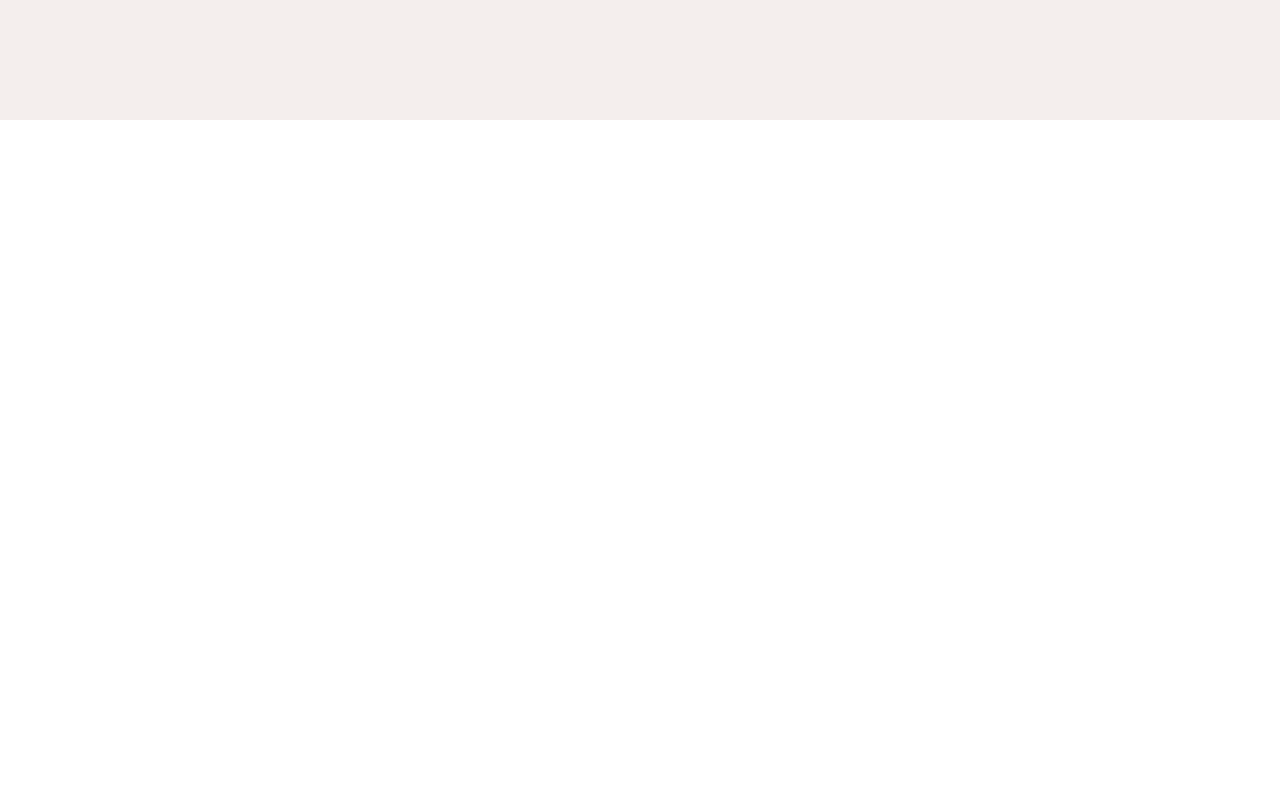
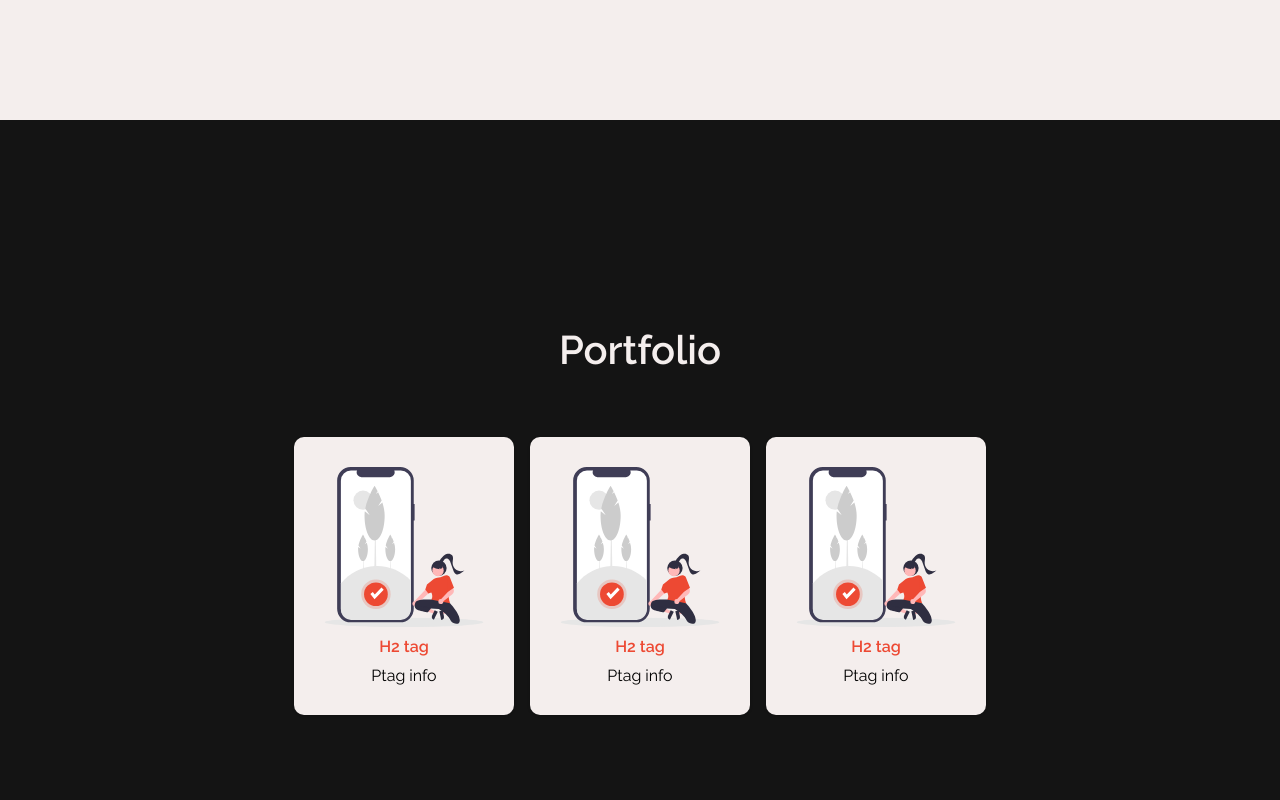
Before and after one commit to blakerom/React-Portfolio, a React (Create React App) app in the folder portfolio/: page / in a window 1280 px wide. Shown: the part 1540-2340 px from the top of the page. Before the commit the page ends 1660 px from the top, so only its background shows below. Built offline with nearby package versions, Linux system fonts and the light colour scheme.

Commit message:
updating base layout

```diff
--- a/portfolio/src/App.js
+++ b/portfolio/src/App.js
@@ -1,11 +1,15 @@
 import './App.css';
 import Home from './pages';
-import {BrowserRouter as Router} from 'react-router-dom';
+import Contact from './pages/contact'
+import { BrowserRouter as Router, Switch, Route } from 'react-router-dom';
 
 function App() {
   return (
     <Router>
-      <Home />
+      <Switch>
+        <Route path="/" component={Home} exact />
+        <Route path="/contact" component={Contact} exact />
+      </Switch>
     </Router>
   );
 }
--- /dev/null
+++ b/portfolio/src/components/Footer/FooterElements.js
@@ -0,0 +1,112 @@
+import styled from 'styled-components'
+import {Link} from 'react-router-dom'
+
+export const FooterContainer = styled.footer`
+  background: #141414;
+`;
+
+export const FooterWrap = styled.div`
+  padding: 48px 24px;
+  display: flex;
+  flex-direction: column;
+  justify-content: center;
+  align-items: center;
+  max-width: 1100px;
+  margin: 0 auto;
+`;
+
+export const FooterLinksContainer = styled.div`
+  display: flex;
+  justify-content: center;
+
+  @media screen and (max-width: 820px) {
+    padding-top: 32px;
+  }
+`;
+
+export const FooterLinksWrapper = styled.div`
+  display: flex;
+
+  @media screen and (max-width: 820px) {
+    flex-direction: column;
+  }
+`;
+
+export const FooterLinkItems = styled.div`
+  display: flex;
+  flex-direction: column;
+  align-items: flex-start;
+  margin: 16px;
+  text-align: left;
+  width: 160px;
+  box-sizing: border-box;
+  color: #fff;
+
+  @media screen and (max-width: 420px) {
+    font-size: 14px;
+    margin-bottom: 16px;
+  }
+`;
+
+export const FooterLinkTitle = styled.h1`
+  font-size: 14px;
+  margin-bottom: 16px;
+`;
+
+export const FooterLink = styled(Link)`
+  color: #fff;
+  text-decoration: none;
+  margin-bottom: .5rem;
+  font-size: 14px;
+
+  &:hover {
+    color: red;
+    transition: 0.3s ease-out;
+  }
+`;
+
+export const Connect = styled.section`
+  max-width: 1000px;
+  width: 100%;
+`;
+
+export const ConnectWrap = styled.div`
+  display: flex;
+  justify-content: space-between;
+  align-items: center;
+  max-width: 1100px;
+  margin: 40px auto 0 auto;
+
+  @media screen and (max-width: 820px) {
+    flex-direction: column;
+  }
+`;
+
+export const ConnectLogo = styled(Link)`
+  color: #fff;
+  justify-self: start;
+  cursor: pointer;
+  text-decoration: none;
+  font-size: 1.5rem;
+  display: flex;
+  align-items: center;
+  margin-bottom: 16px;
+  font-weight: bold;
+`;
+
+export const WebsiteRights = styled.small`
+  color: #fff;
+  margin-bottom: 16px;
+`;
+
+export const ConnectIcons = styled.div`
+  display: flex;
+  justify-content: space-evenly;
+  align-items: center;
+  width: 240px;
+`;
+
+export const ConnectIconLink = styled.a`
+  color: #fff;
+  font-size: 24px;
+`;
--- /dev/null
+++ b/portfolio/src/components/Footer/index.js
@@ -0,0 +1,69 @@
+import React from 'react'
+import {FaGithub, FaLinkedin} from 'react-icons/fa'
+import {
+  FooterContainer,
+  FooterWrap,
+  FooterLinksContainer,
+  FooterLinksWrapper,
+  FooterLinkItems,
+  FooterLinkTitle,
+  FooterLink,
+  Connect,
+  ConnectWrap,
+  ConnectLogo,
+  WebsiteRights,
+  ConnectIcons,
+  ConnectIconLink
+} from './FooterElements'
+
+const Footer = () => {
+  return (
+    <FooterContainer>
+      <FooterWrap>
+        <FooterLinksContainer>
+          <FooterLinksWrapper>
+            <FooterLinkItems>
+              <FooterLinkTitle>Info</FooterLinkTitle>
+              <FooterLink>About Us</FooterLink>
+            </FooterLinkItems>
+            <FooterLinkItems>
+              <FooterLinkTitle>Work</FooterLinkTitle>
+              <FooterLink>Portfolio</FooterLink>
+              <FooterLink>Skills</FooterLink>
+            </FooterLinkItems>
+          </FooterLinksWrapper>
+          <FooterLinksWrapper>
+            <FooterLinkItems>
+              <FooterLinkTitle>Send me a message</FooterLinkTitle>
+              <FooterLink>Skills</FooterLink>
+              <FooterLink>Contact</FooterLink>
+            </FooterLinkItems>
+            <FooterLinkItems>
+              <FooterLinkTitle>Connect with me</FooterLinkTitle>
+              <FooterLink>Github</FooterLink>
+              <FooterLink>LinkedIn</FooterLink>
+            </FooterLinkItems>
+          </FooterLinksWrapper>
+        </FooterLinksContainer>
+        <Connect>
+          <ConnectWrap>
+            <ConnectLogo to='/'>
+              Blake Romero
+            </ConnectLogo>
+            <WebsiteRights>Blake Romero &copy; {new Date().getFullYear()} All Rights Reserved.</WebsiteRights>
+            <ConnectIcons>
+              <ConnectIconLink href="/" target="_blank" aria-label="GitHub">
+                <FaGithub />
+              </ConnectIconLink>
+              <ConnectIconLink href="/" target="_blank" aria-label="Linkedin">
+                <FaLinkedin />
+              </ConnectIconLink>
+            </ConnectIcons>
+          </ConnectWrap>
+        </Connect>
+      </FooterWrap>
+    </FooterContainer>
+  )
+}
+
+export default Footer
--- a/portfolio/src/components/InfoSection/Data.js
+++ b/portfolio/src/components/InfoSection/Data.js
@@ -1,6 +1,6 @@
 import image1 from '../../images/devpendency.jpg';
 import image2 from '../../images/roadtrip.PNG';
-import image3 from '../../images/fishy_tracker.PNG';
+import image3 from '../../images/mail.svg';
 
 
 export const homeObjOne = {
@@ -29,9 +29,9 @@ export const homeObjTwo = {
   headLine: 'Project one headline',
   description: 'Project one description goes here',
   buttonLabel: 'Check it out',
-  imgStart: false,
+  imgStart: true,
   img: image2,
-  alt: 'Project 1',
+  alt: 'Project 2',
   dark: true,
   primary: true,
   darkText: true
@@ -48,7 +48,7 @@ export const homeObjThree = {
   buttonLabel: 'Check it out',
   imgStart: false,
   img: image3,
-  alt: 'Project 1',
+  alt: 'Project 3',
   dark: true,
   primary: true,
   darkText: true
--- a/portfolio/src/components/InfoSection/InfoElements.js
+++ b/portfolio/src/components/InfoSection/InfoElements.js
@@ -2,7 +2,7 @@ import styled from 'styled-components'
 
 export const InfoContainer = styled.div`
   color: #fff;
-  background: ${({lightBg}) => (lightBg ? '#242424' : '#F4EEED')};
+  background: ${({lightBg}) => (lightBg ? '#141414' : '#F4EEED')};
 
   @media screen and (max-width: 768px) {
     padding: 100px 0;
@@ -55,7 +55,7 @@ export const TextWrapper = styled.div`
 `;
 
 export const TopLine = styled.p`
-  color: #453436;
+  color: #ED4933;
   font-size: 16px;
   line-height: 16px;
   font-weight: 600;
@@ -69,7 +69,7 @@ export const Heading = styled.h1`
   font-size: 48px;
   line-height: 1.1;
   font-weight: 400;
-  color: ${({lightText}) => (lightText ? '#242424' : '#F4EEED')};
+  color: ${({lightText}) => (lightText ? '#141414' : '#F4EEED')};
 
   @media screen and (max-width: 768px) {
     font-size: 32px;
--- a/portfolio/src/components/Navbar/NavbarElements.js
+++ b/portfolio/src/components/Navbar/NavbarElements.js
@@ -5,7 +5,7 @@ import { Link as LinkScroll } from 'react-scroll';
 
 
 export const Nav = styled.nav`
-  background: #242424;
+  background: #141414;
   height: 80px;
   margin-top: -80px;
   display: flex;
--- /dev/null
+++ b/portfolio/src/components/Portfolio/PortfolioElements.js
@@ -0,0 +1,83 @@
+import styled from 'styled-components'
+
+export const PortfolioContainer = styled.div`
+  height: 800px;
+  display: flex;
+  flex-direction: column;
+  justify-content: center;
+  align-items: center;
+  background: #141414;
+
+  @media screen and (max-width: 768px) {
+    height: 1100px;
+  }
+
+  @media screen and (max-width: 480px) {
+    height: 1300px;
+  }
+`;
+
+export const PortfolioWrapper = styled.div`
+  max-width: 1000px;
+  margin: 0 auto;
+  display: grid;
+  grid-template-columns: 1fr 1fr 1fr;
+  align-items: center;
+  grid-gap: 16px;
+  padding: 0 50px;
+
+  @media screen and (max-width: 1000px) {
+    grid-template-columns: 1fr 1fr;
+  }
+
+  @media screen and (max-width: 768px) {
+    grid-template-columns: 1fr;
+    padding: 0 20px;
+  }
+`;
+
+export const PortfolioCard = styled.div`
+  background: #F4EEED;
+  display: flex;
+  flex-direction: column;
+  justify-content: flex-start;
+  align-items: center;
+  border-radius: 10px;
+  max-height: 340px;
+  padding: 30px;
+  box-shadow: 0 1px 3px rgba(0,0,0,0.2);
+  transition: all 0.2s ease-in-out;
+
+  &:hover {
+    transform: scale(1.02);
+    transition: all 0.2s ease-in-out;
+    cursor: pointer;
+  }
+`;
+
+export const PortfolioIcon = styled.img`
+  height: 160px;
+  width: 160px;
+  margin-bottom: 10px;
+`;
+
+export const PortfolioH1 = styled.h1`
+  font-size: 2.5rem;
+  color: #F4EEED;
+  margin-bottom: 64px;
+
+  @media screen and (max-width: 480px) {
+    font-size: 2rem;
+  }
+`;
+
+export const PortfolioH2 = styled.h2`
+  font-size: 1rem;
+  margin-bottom: 10px;
+  color: #ED4933;
+`;
+
+export const PortfolioP = styled.p`
+  font-size: 1rem;
+  text-align: center;
+`;
--- /dev/null
+++ b/portfolio/src/components/Portfolio/index.js
@@ -0,0 +1,36 @@
+import React from 'react'
+import Icon1 from '../../images/svg1.svg'
+import {
+  PortfolioContainer,
+  PortfolioWrapper,
+  PortfolioCard,
+  PortfolioIcon,
+  PortfolioH1,
+  PortfolioH2,
+  PortfolioP
+} from './PortfolioElements'
+
+export const Portfolio = () => {
+  return (
+    <PortfolioContainer id="portfolio">
+      <PortfolioH1>Portfolio</PortfolioH1>
+      <PortfolioWrapper>
+        <PortfolioCard>
+          <PortfolioIcon src={Icon1} />
+          <PortfolioH2>H2 tag</PortfolioH2>
+          <PortfolioP>Ptag info</PortfolioP>
+        </PortfolioCard>
+        <PortfolioCard>
+          <PortfolioIcon src={Icon1} />
+          <PortfolioH2>H2 tag</PortfolioH2>
+          <PortfolioP>Ptag info</PortfolioP>
+        </PortfolioCard>
+        <PortfolioCard>
+          <PortfolioIcon src={Icon1} />
+          <PortfolioH2>H2 tag</PortfolioH2>
+          <PortfolioP>Ptag info</PortfolioP>
+        </PortfolioCard>
+      </PortfolioWrapper>
+    </PortfolioContainer>
+  )
+}
--- /dev/null
+++ b/portfolio/src/pages/contact.js
@@ -0,0 +1,11 @@
+import React from 'react'
+
+const Contact = () => {
+  return (
+    <div>
+      <h1>Contact Page</h1>
+    </div>
+  )
+}
+
+export default Contact
--- a/portfolio/src/pages/index.js
+++ b/portfolio/src/pages/index.js
@@ -1,8 +1,10 @@
 import React, {useState} from 'react'
+import Footer from '../components/Footer';
 import Hero from '../components/Hero';
 import InfoSection from '../components/InfoSection';
-import { homeObjOne } from '../components/InfoSection/Data';
+import { homeObjOne, homeObjTwo, homeObjThree } from '../components/InfoSection/Data';
 import Navbar from '../components/Navbar'
+import { Portfolio } from '../components/Portfolio';
 import Sidebar from '../components/Sidebar'
 
 const Home = () => {
@@ -18,6 +20,10 @@ const Home = () => {
       <Navbar toggle={toggle}/>
       <Hero />
       <InfoSection {...homeObjOne}/>
+      <Portfolio />
+      <InfoSection {...homeObjTwo}/>
+      <InfoSection {...homeObjThree}/>
+      <Footer />
     </>
   )
 }
```
Also changed, not shown: portfolio/src/images/mail.svg (added).
